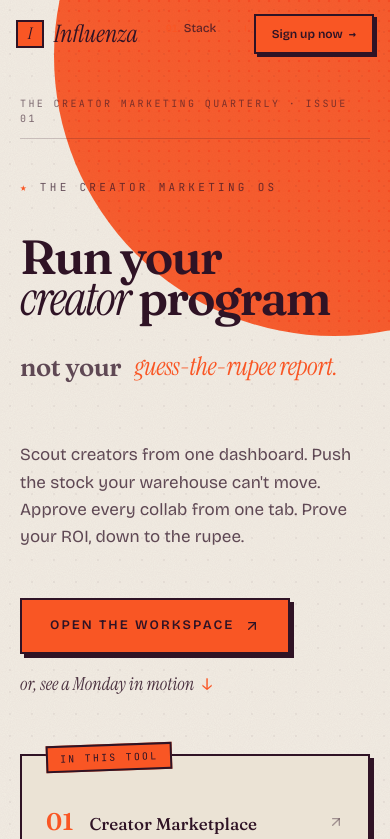
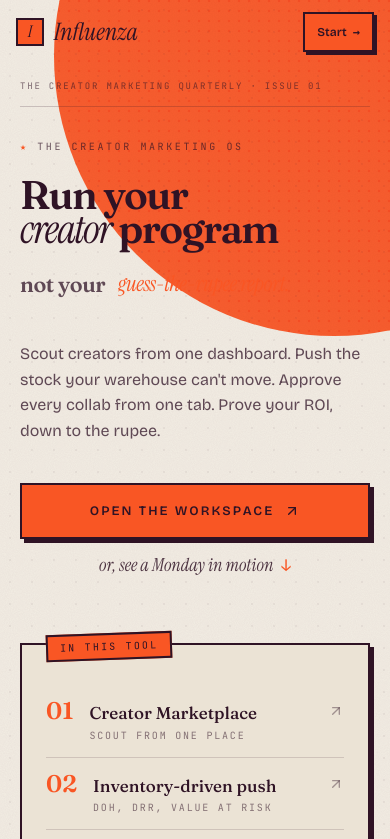
Before and after one commit to hemanth181818/Influenza_LP, a React (Vite) app: page / in a window 390 px wide. Shown: the top 839 px of the page. Built offline with nearby package versions, Linux system fonts and the light colour scheme.

Commit message:
Mobile polish: nav, hero, sections, paddings, CTA stacking

```diff
--- a/src/components/AgentsCarousel.tsx
+++ b/src/components/AgentsCarousel.tsx
@@ -94,13 +94,13 @@
   return (
     <section
       id="agents"
-      className="relative py-24 sm:py-32 overflow-hidden bg-ink grain"
+      className="relative py-16 sm:py-32 overflow-hidden bg-ink grain"
     >
       <div aria-hidden="true" className="absolute inset-0 bg-ledger opacity-30" />
 
       <div className="container px-5 sm:px-6 mx-auto">
         {/* Section header */}
-        <header className="max-w-3xl mb-16 sm:mb-20 reveal-on-scroll">
+        <header className="max-w-3xl mb-12 sm:mb-20 reveal-on-scroll">
           <p className="font-mono text-[11px] uppercase tracking-[0.24em] text-acid mb-4">
             02 · What's inside
           </p>
--- a/src/components/ConnectionsSection.tsx
+++ b/src/components/ConnectionsSection.tsx
@@ -17,13 +17,13 @@
   return (
     <section
       id="connections"
-      className="relative py-24 sm:py-32 px-5 sm:px-6 overflow-hidden bg-paper-deep grain"
+      className="relative py-16 sm:py-32 px-5 sm:px-6 overflow-hidden bg-paper-deep grain"
     >
       <div aria-hidden="true" className="absolute inset-0 bg-ledger opacity-40" />
 
       <div className="container relative z-10 mx-auto">
         {/* Section header — consistent pattern */}
-        <header className="max-w-3xl mb-16 sm:mb-20 reveal-on-scroll">
+        <header className="max-w-3xl mb-12 sm:mb-20 reveal-on-scroll">
           <p className="font-mono text-[11px] uppercase tracking-[0.24em] text-acid mb-4">
             01 · The stack
           </p>
@@ -56,7 +56,7 @@
         </header>
 
         {/* Visual + supporting copy */}
-        <div className="grid grid-cols-12 gap-10 lg:gap-12 items-start">
+        <div className="grid grid-cols-12 gap-8 sm:gap-10 lg:gap-12 items-start">
           <div className="col-span-12 lg:col-span-7 reveal-on-scroll">
             <Card className="relative p-6 sm:p-10 bg-paper-soft border-2 border-cream rounded-none shadow-stamp overflow-hidden">
               <div className="flex items-center justify-between mb-5">
--- a/src/components/Hero.tsx
+++ b/src/components/Hero.tsx
@@ -53,13 +53,13 @@
       <div aria-hidden="true" className="absolute inset-0 bg-ledger opacity-50" />
 
       {/* Dateline strip */}
-      <div className="relative z-10 pt-24 sm:pt-28">
+      <div className="relative z-10 pt-20 sm:pt-28">
         <div className="container px-5 sm:px-6 mx-auto">
           <div className="flex items-center justify-between gap-4 border-b border-cream/20 pb-3">
-            <span className="font-mono text-[10px] uppercase tracking-[0.24em] text-cream/60">
+            <span className="font-mono text-[9px] sm:text-[10px] uppercase tracking-[0.2em] sm:tracking-[0.24em] text-cream/60 truncate">
               The Creator Marketing Quarterly · Issue 01
             </span>
-            <span className="hidden sm:inline-flex items-center gap-2 font-mono text-[10px] uppercase tracking-[0.24em] text-cream/60">
+            <span className="hidden sm:inline-flex items-center gap-2 font-mono text-[10px] uppercase tracking-[0.24em] text-cream/60 shrink-0">
               <span className="h-1.5 w-1.5 rounded-full bg-acid animate-pulse" />
               Live · Marketplace integrated
             </span>
@@ -68,7 +68,7 @@
       </div>
 
       {/* Main editorial grid */}
-      <div className="relative z-10 container px-5 sm:px-6 mx-auto pt-10 sm:pt-12 pb-20 sm:pb-28">
+      <div className="relative z-10 container px-5 sm:px-6 mx-auto pt-8 sm:pt-12 pb-16 sm:pb-28">
         <div className="grid grid-cols-12 gap-x-6 lg:gap-x-12 xl:gap-x-16 gap-y-10">
           {/* LEFT: Masthead headline */}
           <div className="col-span-12 lg:col-span-7">
@@ -76,7 +76,7 @@
               initial={{ opacity: 0, y: 8 }}
               animate={{ opacity: 1, y: 0 }}
               transition={{ duration: 0.6 }}
-              className="font-mono text-[11px] uppercase tracking-[0.3em] text-cream/70 mb-10"
+              className="font-mono text-[10px] sm:text-[11px] uppercase tracking-[0.26em] sm:tracking-[0.3em] text-cream/70 mb-6 sm:mb-10"
             >
               <span className="text-acid">★</span> The creator marketing OS
             </motion.p>
@@ -88,10 +88,10 @@
               className="font-display text-cream"
               style={{ fontWeight: 600 }}
             >
-              <span className="block text-[clamp(3rem,8.5vw,7.5rem)] leading-[0.86] tracking-[-0.04em]">
+              <span className="block text-[clamp(2.5rem,9vw,7.5rem)] leading-[0.86] tracking-[-0.04em]">
                 Run your
               </span>
-              <span className="block text-[clamp(3rem,8.5vw,7.5rem)] leading-[0.86] tracking-[-0.04em]">
+              <span className="block text-[clamp(2.5rem,9vw,7.5rem)] leading-[0.86] tracking-[-0.04em]">
                 <span
                   className="italic"
                   style={{ fontFamily: "'Instrument Serif', serif", fontWeight: 400 }}
@@ -100,7 +100,7 @@
                 </span>{" "}
                 program
               </span>
-              <span className="block text-[clamp(1.6rem,4vw,2.8rem)] leading-[1.1] tracking-[-0.02em] mt-8 sm:mt-10 text-cream/75">
+              <span className="block text-[clamp(1.35rem,4.2vw,2.8rem)] leading-[1.15] tracking-[-0.02em] mt-6 sm:mt-10 text-cream/75">
                 <span className="inline-block" style={{ transform: "translateY(-0.14em)" }}>
                   not your
                 </span>{" "}
@@ -146,7 +146,7 @@
               initial={{ opacity: 0, y: 12 }}
               animate={{ opacity: 1, y: 0 }}
               transition={{ duration: 0.7, delay: 0.25 }}
-              className="mt-14 sm:mt-16 max-w-xl text-[17px] sm:text-[18px] leading-[1.6] text-cream/75"
+              className="mt-10 sm:mt-16 max-w-xl text-[16px] sm:text-[18px] leading-[1.6] text-cream/75"
             >
               Scout creators from one dashboard. Push the stock your warehouse
               can't move. Approve every collab from one tab. Prove your ROI,
@@ -158,18 +158,18 @@
               initial={{ opacity: 0, y: 12 }}
               animate={{ opacity: 1, y: 0 }}
               transition={{ duration: 0.7, delay: 0.4 }}
-              className="mt-12 flex flex-col sm:flex-row items-start sm:items-center gap-4"
+              className="mt-10 sm:mt-12 flex flex-col sm:flex-row items-stretch sm:items-center gap-3 sm:gap-4"
             >
               <a
                 href="#signup"
-                className="group inline-flex items-center gap-2.5 bg-acid border-2 border-cream px-7 py-4 text-[13px] sm:text-sm font-semibold uppercase tracking-[0.16em] text-cream stamp-lift shadow-stamp min-h-[56px] focus-visible:outline-none"
+                className="group inline-flex justify-center sm:justify-start items-center gap-2.5 bg-acid border-2 border-cream px-7 py-4 text-[13px] sm:text-sm font-semibold uppercase tracking-[0.16em] text-cream stamp-lift shadow-stamp min-h-[56px] focus-visible:outline-none"
               >
                 Open the workspace
                 <ArrowUpRight className="w-4 h-4 transition-transform group-hover:translate-x-0.5 group-hover:-translate-y-0.5" />
               </a>
               <a
                 href="#example"
-                className="inline-flex items-baseline gap-2 text-cream/85 hover:text-cream transition-colors min-h-[44px]"
+                className="inline-flex justify-center sm:justify-start items-baseline gap-2 text-cream/85 hover:text-cream transition-colors min-h-[44px]"
               >
                 <span
                   className="text-lg italic"
@@ -188,7 +188,7 @@
             animate={{ opacity: 1, x: 0 }}
             transition={{ duration: 0.8, delay: 0.35 }}
             id="workflow"
-            className="col-span-12 lg:col-span-5 lg:mt-24 xl:mt-28"
+            className="col-span-12 lg:col-span-5 mt-2 lg:mt-24 xl:mt-28"
             aria-label="In this tool"
           >
             <div className="relative bg-paper-soft border-2 border-cream p-6 sm:p-7 shadow-stamp">
@@ -247,7 +247,7 @@
         </div>
 
         {/* Scout / Push / Measure tri-strip */}
-        <div className="mt-16 sm:mt-20 grid grid-cols-1 md:grid-cols-3 border-2 border-cream divide-y md:divide-y-0 md:divide-x-2 divide-cream bg-paper-soft">
+        <div className="mt-12 sm:mt-20 grid grid-cols-1 md:grid-cols-3 border-2 border-cream divide-y-2 md:divide-y-0 md:divide-x-2 divide-cream bg-paper-soft">
           {[
             { k: "Scout", v: "from one creator marketplace", n: "I." },
             { k: "Push", v: "the stock your warehouse can't move", n: "II." },
--- a/src/components/StatsSection.tsx
+++ b/src/components/StatsSection.tsx
@@ -94,13 +94,13 @@
   return (
     <section
       ref={ref}
-      className="relative py-24 sm:py-32 px-5 sm:px-6 overflow-hidden bg-paper-deep grain"
+      className="relative py-16 sm:py-32 px-5 sm:px-6 overflow-hidden bg-paper-deep grain"
     >
       <div aria-hidden="true" className="absolute inset-0 bg-ledger opacity-40" />
 
       <div className="container relative z-10 mx-auto">
         {/* Section header */}
-        <header className="max-w-3xl mb-16 sm:mb-20 reveal-on-scroll">
+        <header className="max-w-3xl mb-12 sm:mb-20 reveal-on-scroll">
           <p className="font-mono text-[11px] uppercase tracking-[0.24em] text-acid mb-4">
             05 · By the numbers
           </p>
--- a/src/components/SystemBento.tsx
+++ b/src/components/SystemBento.tsx
@@ -79,13 +79,13 @@
   return (
     <section
       id="system"
-      className="relative py-24 sm:py-32 px-5 sm:px-6 overflow-hidden bg-ink grain"
+      className="relative py-16 sm:py-32 px-5 sm:px-6 overflow-hidden bg-ink grain"
     >
       <div aria-hidden="true" className="absolute inset-0 bg-ledger opacity-30" />
 
       <div className="container relative z-10 mx-auto">
         {/* Section header */}
-        <header className="max-w-3xl mb-16 sm:mb-20 reveal-on-scroll">
+        <header className="max-w-3xl mb-12 sm:mb-20 reveal-on-scroll">
           <p className="font-mono text-[11px] uppercase tracking-[0.24em] text-acid mb-4">
             04 · Why Influenza
           </p>
--- a/src/components/TestimonialQuote.tsx
+++ b/src/components/TestimonialQuote.tsx
@@ -4,7 +4,7 @@
   return (
     <section
       id="signup"
-      className="relative py-24 sm:py-32 px-5 sm:px-6 overflow-hidden bg-ink grain"
+      className="relative py-16 sm:py-32 px-5 sm:px-6 overflow-hidden bg-ink grain"
     >
       <div
         aria-hidden="true"
@@ -17,7 +17,7 @@
 
       <div className="container relative z-10 mx-auto">
         {/* Section header */}
-        <header className="max-w-3xl mb-14 reveal-on-scroll">
+        <header className="max-w-3xl mb-10 sm:mb-14 reveal-on-scroll">
           <p className="font-mono text-[11px] uppercase tracking-[0.24em] text-acid mb-4">
             06 · Your new Monday
           </p>
@@ -126,9 +126,9 @@
         </div>
 
         {/* Final CTA — cleanly aligned */}
-        <div className="mt-20 sm:mt-24 reveal-on-scroll">
-          <div className="bg-paper-soft border-2 border-cream shadow-stamp p-8 sm:p-12 lg:p-14">
-            <div className="grid grid-cols-12 gap-8 items-end">
+        <div className="mt-14 sm:mt-24 reveal-on-scroll">
+          <div className="bg-paper-soft border-2 border-cream shadow-stamp p-6 sm:p-12 lg:p-14">
+            <div className="grid grid-cols-12 gap-6 lg:gap-8 items-start lg:items-end">
               <div className="col-span-12 lg:col-span-7">
                 <p className="font-mono text-[11px] uppercase tracking-[0.24em] text-acid mb-5">
                   Start free
@@ -136,8 +136,8 @@
                 <h3
                   className="font-display text-cream tracking-[-0.03em]"
                   style={{
-                    fontSize: "clamp(2.2rem, 5.2vw, 4.4rem)",
-                    lineHeight: 0.98,
+                    fontSize: "clamp(1.85rem, 5vw, 4.4rem)",
+                    lineHeight: 1,
                     fontWeight: 600,
                   }}
                 >
--- a/src/components/WorkflowExample.tsx
+++ b/src/components/WorkflowExample.tsx
@@ -50,13 +50,13 @@
   return (
     <section
       id="example"
-      className="relative py-24 sm:py-32 px-5 sm:px-6 overflow-hidden bg-paper-deep grain"
+      className="relative py-16 sm:py-32 px-5 sm:px-6 overflow-hidden bg-paper-deep grain"
     >
       <div aria-hidden="true" className="absolute inset-0 bg-ledger opacity-40" />
 
       <div className="container relative z-10 mx-auto">
         {/* Section header */}
-        <header className="max-w-3xl mb-16 sm:mb-20 reveal-on-scroll">
+        <header className="max-w-3xl mb-12 sm:mb-20 reveal-on-scroll">
           <p className="font-mono text-[11px] uppercase tracking-[0.24em] text-acid mb-4">
             03 · Live demo
           </p>
@@ -85,7 +85,7 @@
         </header>
 
         {/* Brief + approval queue */}
-        <div className="grid grid-cols-12 gap-8 lg:gap-10 items-start">
+        <div className="grid grid-cols-12 gap-6 sm:gap-8 lg:gap-10 items-start">
           {/* Brief card */}
           <article className="col-span-12 lg:col-span-7 bg-paper border-2 border-cream shadow-stamp reveal-on-scroll">
             <header className="flex items-center justify-between px-6 sm:px-8 py-4 border-b-2 border-cream">
--- a/src/components/ui/nav-header.tsx
+++ b/src/components/ui/nav-header.tsx
@@ -72,29 +72,13 @@
             ))}
           </ul>
 
-          {/* Mobile: horizontal scroll */}
-          <div className="md:hidden flex-1 overflow-x-auto -mx-2 px-2 [scrollbar-width:none] [&::-webkit-scrollbar]:hidden">
-            <ul className="flex items-center gap-1 whitespace-nowrap">
-              {links.map((l) => (
-                <li key={l.href}>
-                  <a
-                    href={l.href}
-                    className="inline-flex items-baseline gap-1.5 px-3 py-2 text-xs font-medium text-cream/75 min-h-[44px]"
-                  >
-                    <span className="font-mono text-[10px] text-acid">{l.num}</span>
-                    {l.label}
-                  </a>
-                </li>
-              ))}
-            </ul>
-          </div>
-
           {/* Sign Up — stamped tangerine button */}
           <a
             href="#signup"
-            className="shrink-0 inline-flex items-center gap-1.5 bg-acid border-2 border-cream px-4 py-2 text-xs sm:text-sm font-semibold text-cream stamp-lift shadow-stamp-sm min-h-[40px] focus-visible:outline-none"
+            className="shrink-0 inline-flex items-center gap-1.5 bg-acid border-2 border-cream px-3 sm:px-4 py-2 text-xs sm:text-sm font-semibold text-cream stamp-lift shadow-stamp-sm min-h-[40px] focus-visible:outline-none"
           >
-            Sign up now
+            <span className="hidden sm:inline">Sign up now</span>
+            <span className="sm:hidden">Start</span>
             <span aria-hidden="true" className="font-mono">→</span>
           </a>
         </div>
```
